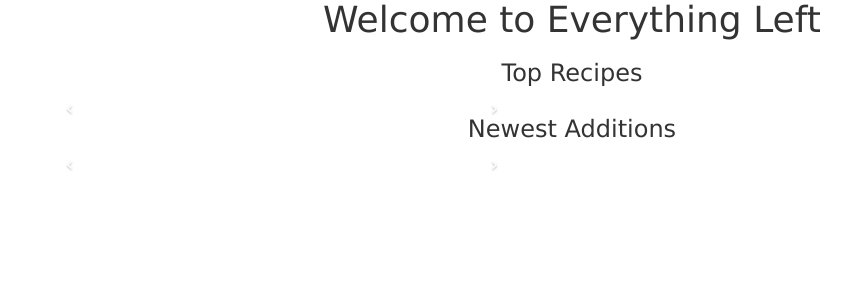
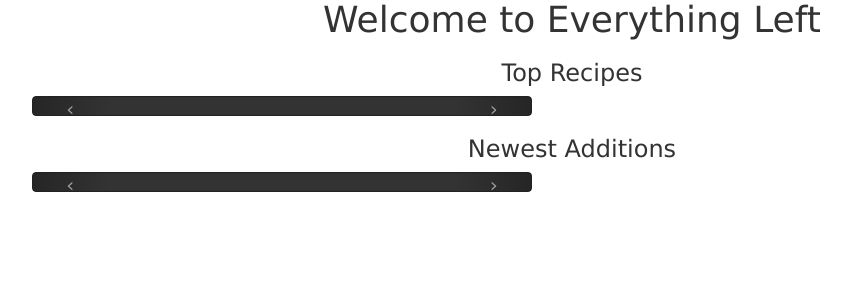
Before and after one commit to JLangowitz/EverythingLeft, a Node server app: page / in a window 1280 px wide. Shown: the part 190-490 px from the top of the page, without its empty margins (68-919 px from the left). Run offline with Node 20, Linux system fonts and the light colour scheme; the visitor is signed in with stand-in values (Sample User, id 1); data that the repository does not hold is empty; some libraries are stand-ins or nearby versions.

Commit message:
prettiness

```diff
--- a/public/stylesheets/style.css
+++ b/public/stylesheets/style.css
@@ -155,7 +155,23 @@ table.table {
 	max-height: 350px;
 }
 
+.well-dark{
+	background-color: #333333;
+	border-color: #222222;
+	padding: 5px;
+}
+
+.pop-counter {
+	margin-left: 5px;
+	margin-right: 5px;
+	vertical-align: middle;
+}
+
 .carousel-img {
 	width: 100%;
 	height: 350px;
 }
+
+.ingredient-table {
+	background-color: #e3e3e3
+}
--- a/views/_recipes.jade
+++ b/views/_recipes.jade
@@ -3,7 +3,7 @@
 h2 Everything Left Recipes
 if (recipes)
 	each recipe in recipes
-		div.row-fluid.outlined(name=recipe._id)
+		div.row-fluid.well(name=recipe._id)
 			div.span3
 				h5 #{recipe.name}
 				if recipe.image_small
--- a/views/_yummly.jade
+++ b/views/_yummly.jade
@@ -3,7 +3,7 @@
 h2 Recipes Powered by Yummly
 if (yummly != undefined && yummly.length > 0)
 	each recipe in yummly
-		div.row-fluid.outlined(name=recipe.id)
+		div.row-fluid.well(name=recipe.id)
 			div.span3
 				h5 #{recipe.recipeName}
 				if recipe.smallImageUrls
--- a/views/index.jade
+++ b/views/index.jade
@@ -15,7 +15,7 @@ block content
 				div(class='row-fluid')
 					div(class='span6')
 						h3 Top Recipes
-						div(id='topCarousel', class='carousel slide')
+						div(id='topCarousel', class='carousel slide well well-dark')
 							//- ol(class='carousel-indicators')
 							div(class='carousel-inner')
 								if (top_recipes.length > 0)
@@ -26,14 +26,14 @@ block content
 												div(class='carousel-caption')
 													h4 #{recipe.name}
 													a(href='/recipe/#{recipe._id}')
-														button.text-center.btn.btn-inverse See Recipe
+														button.text-center.btn.btn-info See Recipe
 							a(class='carousel-control left', href='#topCarousel', data-slide='prev') &lsaquo;
 							a(class='carousel-control right', href='#topCarousel', data-slide='next') &rsaquo;
 						//- else
 						//- 	p There are no top recipes yet!
 					div(class='span6')
 						h3 Newest Additions
-						div(id='newCarousel', class='carousel slide')
+						div(id='newCarousel', class='carousel slide well well-dark')
 							//- ol(class='carousel-indicators')
 							div(class='carousel-inner')
 								if (newest_recipes.length > 0)
--- a/views/search.jade
+++ b/views/search.jade
@@ -22,5 +22,5 @@ block content
 	div.row-fluid
 		div.container.span5.yummly.padded
 			include _yummly.jade
-		div.container.span5(id='databaseRecipes')
+		div.container.offset1.span5(id='databaseRecipes')
 			include _recipes.jade
```
Also changed, not shown: views/recipe.jade (+17 -11 lines).
